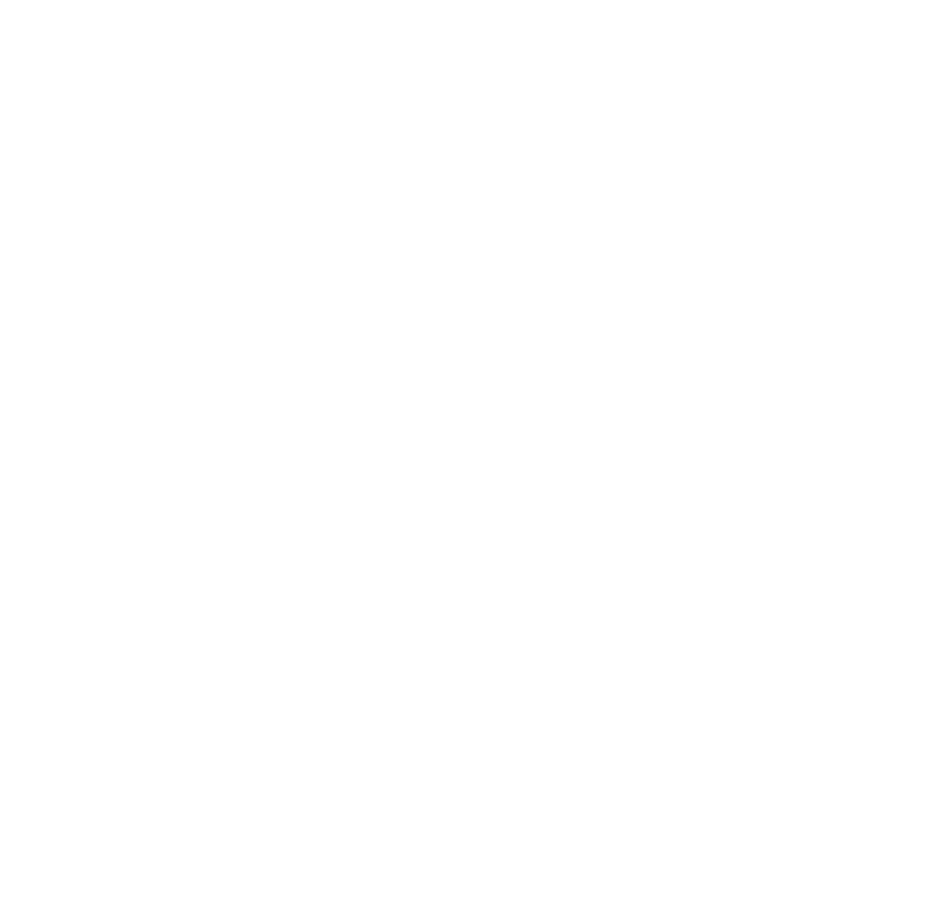
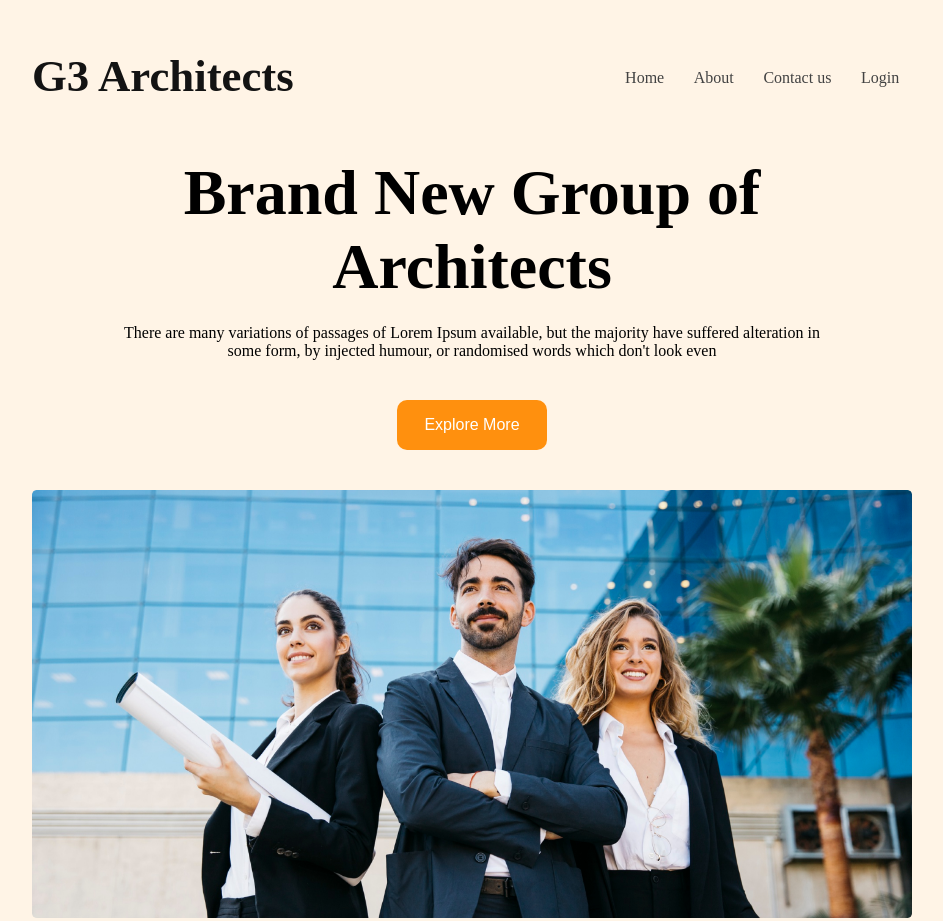
Before and after one commit to SakibAlHasan10/Modul-9-g3-architects-resources, a plain HTML site: page index.html in a window 1280 px wide. Shown: the whole page, without its empty margins (168-1111 px from the left). Before the commit the page ends 800 px from the top, so only its background shows below. Drawn offline with Linux system fonts and the light colour scheme.

Commit message:
added banner sectio

```diff
--- a/index.html
+++ b/index.html
@@ -1,12 +1,51 @@
 <!DOCTYPE html>
 <html lang="en">
+
 <head>
     <meta charset="UTF-8">
     <meta name="viewport" content="width=device-width, initial-scale=1.0">
     <title>G3 Architects</title>
     <link rel="stylesheet" href="style.css">
 </head>
+
 <body>
+    <!-- Header Section -->
+    <header class="header">
+        <!-- Nav section -->
+        <nav class="nav">
+            <h3 class="nav-title">
+                G3 Architects
+            </h3>
+            <ul>
+                <li><a href="">Home</a></li>
+                <li><a href="">About</a></li>
+                <li><a href="">Contact us</a></li>
+                <li><a href="">Login</a></li>
+            </ul>
+        </nav>
+        <!--  Banner section -->
+        <div class="banner">
+            <div class="banner-contain">
+                <h1 class="banner-title">
+                    Brand New
+                    Group of Architects
+                </h1>
+                <p class="banner-description">
+                    There are many variations of passages of Lorem Ipsum available, but the majority have suffered
+                    alteration in
+                    some form, by injected humour, or randomised words which don't look even
+                </p>
+                <button class="btn">Explore More</button>
+            </div>
+            <img class="banner-images" src="./images/banner.png" alt="Banner">
+        </div>
+    </header>
+
+    <footer>
+
+    </footer>
+
 
 </body>
+
 </html>
--- a/style.css
+++ b/style.css
@@ -0,0 +1,82 @@
+/* share section */
+* {
+    margin: 0px;
+    padding: 0px;
+}
+
+/* header section */
+.header {
+    background-color: rgba(255, 144, 14, 0.10);
+    padding: 50px 200px;
+}
+
+/* nav section */
+.nav {
+    display: flex;
+    justify-content: space-between;
+    text-align: center;
+}
+.nav ul{
+
+    margin: 1rem 0px;
+}
+.nav > ul li {
+    list-style: none;
+    display: inline;
+    padding: 0.8rem;
+    font-size: 1rem;
+    font-style: normal;
+    font-weight: 500;
+    line-height: 1.5rem;
+}
+
+.nav-title {
+    color: #131313;
+    font-family: Work Sans;
+    font-size: 2.8rem;
+    font-style: normal;
+    font-weight: 700;
+}
+
+.nav ul li a {
+    text-decoration: none;
+    color: #424242;
+
+}
+
+/* banner section */
+.banner{
+    margin-top:50px ;
+    text-align: center;
+}
+.banner-contain{
+    width: 80%;
+    margin: 0px auto;
+}
+.banner-title{
+    font-size: 4rem;
+    font-weight: 700;
+}
+.banner-description{
+    font-size: 1rem;
+    font-weight: 400;
+    margin: 20px 0px ;
+}
+.btn{
+    width: 150px;
+    height: 50px;
+    border: none;
+    font-size: 1rem;
+    font-weight: 400;
+    color: #fff;
+    cursor: pointer;
+    border-radius: 10px;
+    background-color: #FF900E;
+    margin: 20px 0px 40px 0px;
+}
+.btn:hover{
+    background-color: #767272;
+}
+.banner-images{
+    width: 100%;
+}
```
